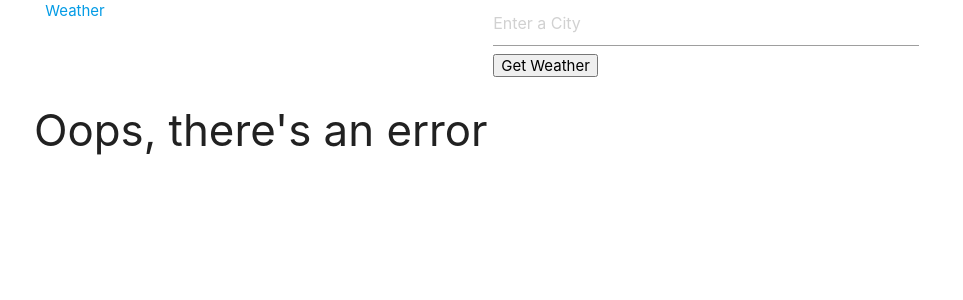
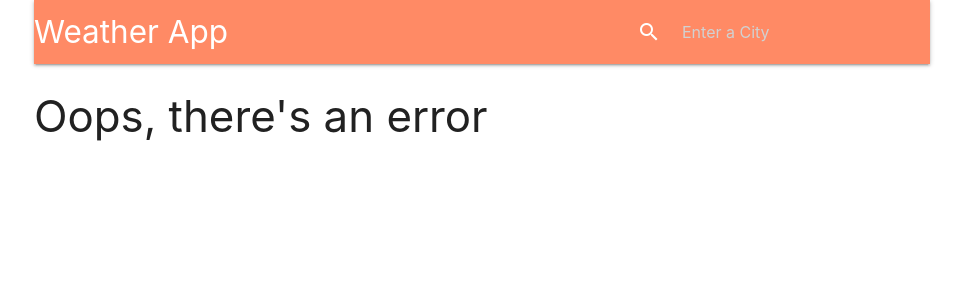
Before and after one commit to Annaliang-web/weather-app-node, a Node server app: page / in a window 1280 px wide. Shown: the top 300 px of the page, without its empty margins (158-1121 px from the left). Run offline with Node 20, Linux system fonts and the light colour scheme; data that the repository does not hold is empty.

Commit message:
update css

```diff
--- a/views/index.ejs
+++ b/views/index.ejs
@@ -2,6 +2,7 @@
 <!DOCTYPE html>
 <html lang="en">
   <head>
+    <link href="https://fonts.googleapis.com/icon?family=Material+Icons" rel="stylesheet">
     <!-- Compiled and minified CSS -->
     <link rel="stylesheet" href="https://cdnjs.cloudflare.com/ajax/libs/materialize/1.0.0-beta/css/materialize.min.css">
     <!-- Compiled and minified JavaScript -->
@@ -14,15 +15,18 @@
   </head>
   <body>
     <div class="container">
-      <header class="row">
-        <div class="col s6">
-          <a href="http://localhost:3000">Weather</a>
+      <nav>
+        <div class="nav-wrapper deep-orange lighten-2">
+          <a href="http://localhost:3000" class="brand-logo">Weather App</a>
+          <form action="/search" method="POST" class="right">
+            <div class="input-field">
+              <input type="search" name="city" placeholder="Enter a City" required>
+              <label class="label-icon" for="search"><i class="material-icons">search</i></label>
+              <i class="material-icons">close</i>
+            </div>
+          </form>
         </div>
-        <form action="/search" method="POST" class="col s6">
-          <input type="text" name="city" placeholder="Enter a City" required>
-          <input type="submit" value="Get Weather">
-        </form>
-      </header>
+      </nav>
 
       <div>
         <% if(weather !== null){ %>
```
Also changed, not shown: views/search.ejs (+12 -8 lines).
